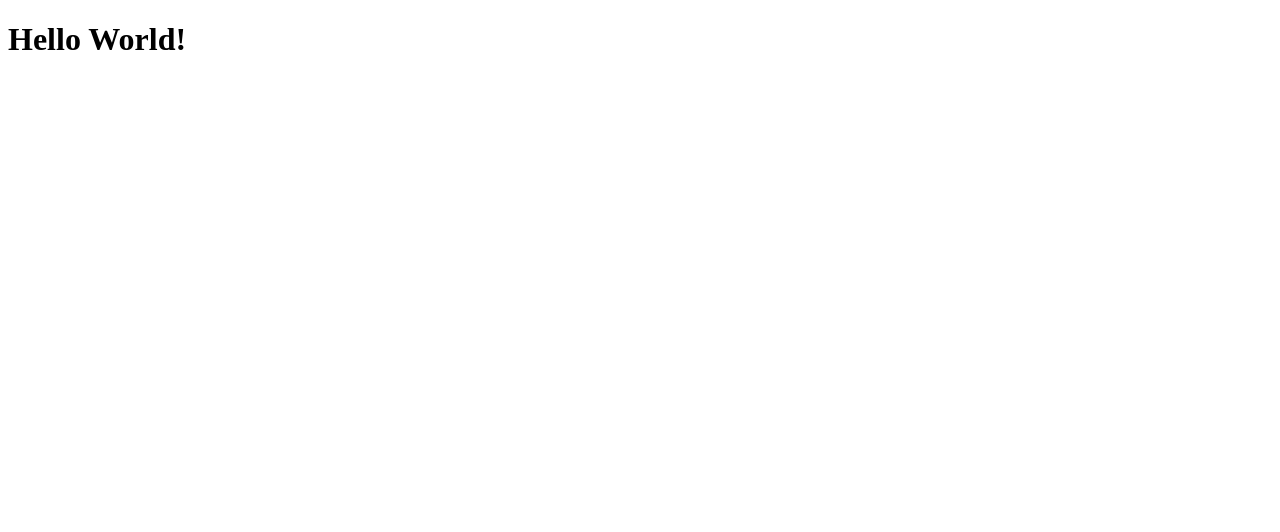
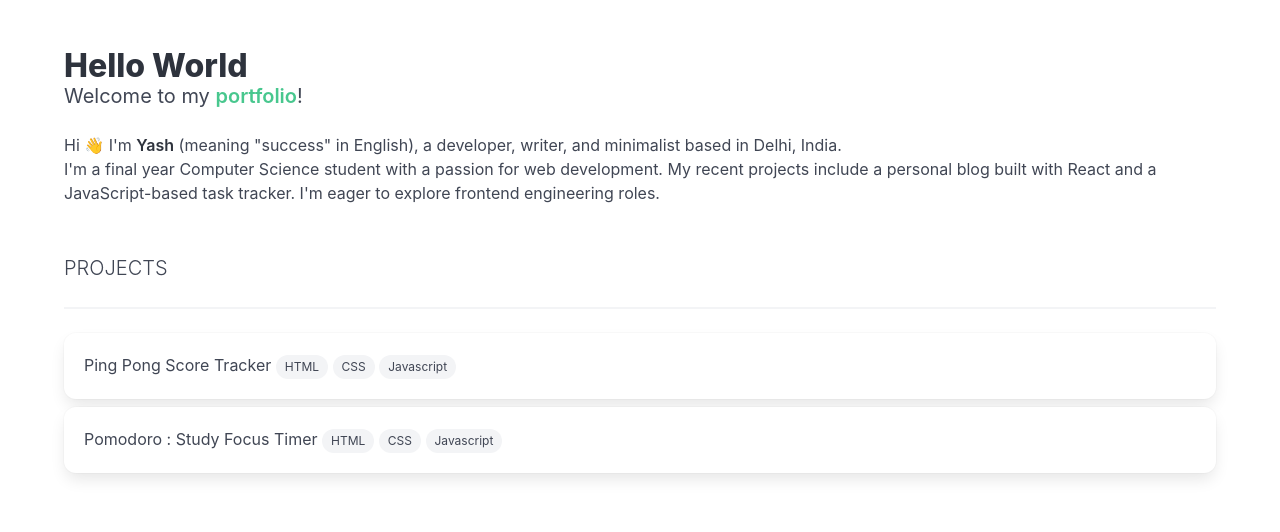
Before and after one commit to luvsense/portfolio, a plain HTML site: page index.html in a window 1280 px wide. Drawn offline with nearby package versions, Linux system fonts and the light colour scheme.

Commit message:
first update

```diff
--- a/index.html
+++ b/index.html
@@ -1,11 +1,57 @@
 <!DOCTYPE html>
-<html lang="en">
-<head>
-    <meta charset="UTF-8">
-    <meta name="viewport" content="width=device-width, initial-scale=1.0">
-    <title>Document</title>
-</head>
-<body>
-    <h1>Hello World!</h1>
-</body>
+<html>
+  <head>
+    <meta charset="utf-8" />
+    <meta name="viewport" content="width=device-width, initial-scale=1" />
+    <title>Yash Singh</title>
+    <link
+      rel="stylesheet"
+      href="https://cdn.jsdelivr.net/npm/bulma@1.0.0/css/bulma.min.css"
+    />
+    <link rel="stylesheet" href="style.css" />
+  </head>
+  <body>
+    <section class="section">
+      <div class="container">
+        <h1 class="title">Hello World</h1>
+        <p class="subtitle">
+          Welcome to my <strong class="has-text-success">portfolio</strong>!
+        </p>
+        <p>
+          Hi 👋 I'm <strong>Yash</strong> (meaning "success" in English), a
+          developer, writer, and minimalist based in Delhi, India.
+        </p>
+        <p>
+          I'm a final year Computer Science student with a passion for web
+          development. My recent projects include a personal blog built with
+          React and a JavaScript-based task tracker. I'm eager to explore
+          frontend engineering roles.
+        </p>
+        <div class="projects">
+          <p class="has-text-weight-light mt-6 is-size-5" id="">PROJECTS</p>
+          <hr />
+          <div class="my-1 box">
+            <p>
+              Ping Pong Score Tracker
+              <span class="tag-list">
+                <span class="tag is-hoverable is-rounded">HTML</span>
+                <span class="tag is-hoverable is-rounded">CSS</span>
+                <span class="tag is-hoverable is-rounded">Javascript</span>
+              </span>
+            </p>
+          </div>
+          <div class="my-2 box">
+            <p>
+              Pomodoro : Study Focus Timer
+              <span class="tag-list">
+                <span class="tag is-hoverable is-rounded">HTML</span>
+                <span class="tag is-hoverable is-rounded">CSS</span>
+                <span class="tag is-hoverable is-rounded">Javascript</span>
+              </span>
+            </p>
+          </div>
+        </div>
+      </div>
+    </section>
+  </body>
 </html>
```
